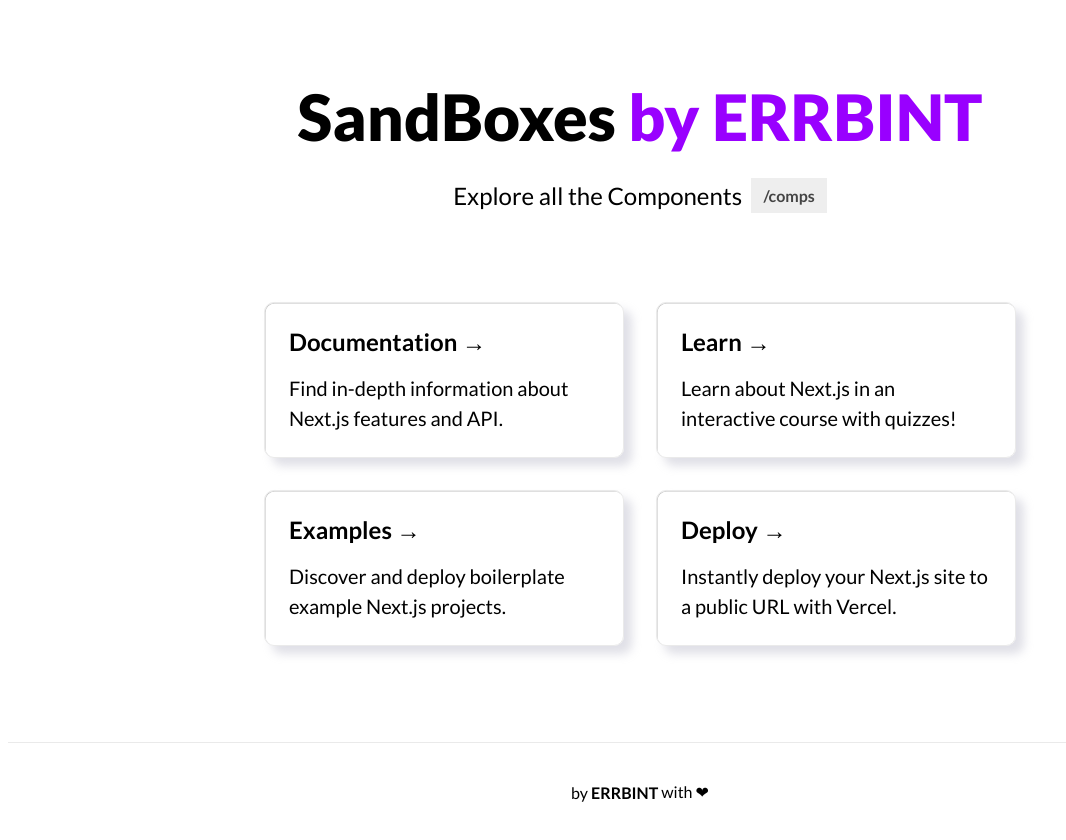
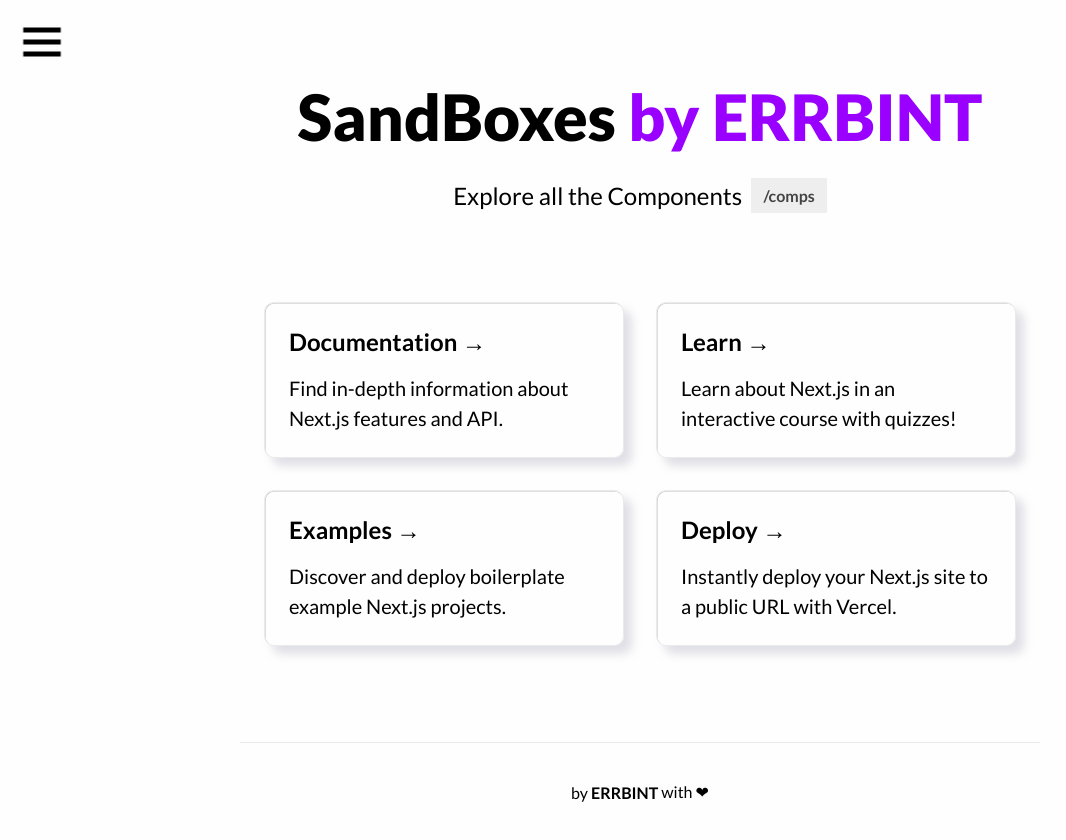
Before and after one commit to stackoverprof/sandboxes, a Next.js app: page / in a window 1280 px wide. Shown: the whole page, without its empty margins (0-1066 px from the left). Built offline with nearby package versions, Linux system fonts and the light colour scheme.

Commit message:
sidebar layout and transitioning

```diff
--- /dev/null
+++ b/components/Hamburger.js
@@ -0,0 +1,223 @@
+import React, { useState } from 'react'
+import Styled from '@emotion/styled'
+
+const Hamburger = () => {
+    const [action, setAction] = useState("")
+    const [setAside, setSetAside] = useState("")
+    const [opac, setOpac] = useState(0)
+    const [delayer, setDelayer] = useState("0")
+    const [delayer2, setDelayer2] = useState("0.6s")
+
+    function doAction() {
+        if (action == "" || action == "active back") {
+            setSetAside("200px")
+            setOpac(1)
+            setAction("active")
+            setDelayer("0.6s");
+            setDelayer2("0");
+        } else {
+            setSetAside("")
+            setOpac(0)
+            setAction("active back")
+            setDelayer("0");
+            setDelayer2("0.2s");
+        }
+
+    }
+
+    return (
+        <Wrapper onClick={() => doAction()}>
+            <div class={`menu ${action}`}>
+                <span class="bar"></span>
+                <span class="bar"></span>
+            </div>
+
+            <style>{`
+                .supermain{
+                    transform: translateX(${setAside});
+                    transition: 1s;
+                    transition-delay: ${delayer2};
+                }
+                .sidebardiv{
+                    filter: opacity(${opac});
+                    transition: 1s;
+                    transition-delay: ${delayer};
+                }
+            `}</style>
+
+        </Wrapper>
+    );
+}
+
+const Wrapper = Styled.div`
+    transform: scale(0.5);
+    width: 60px;
+    height: 60px;
+    position: fixed;
+    top: 12px;
+    left: 12px;
+    .menu {
+        position: absolute;
+        top: 50%;
+        left: 50%;
+        -webkit-transform: translate(-50%, -50%);
+                transform: translate(-50%, -50%);
+        overflow: hidden;
+        padding: 15px;
+        cursor: pointer;
+      }
+      .menu.active:before {
+        -webkit-animation: slideLeft 0.2s 0.05s ease-out forwards;
+                animation: slideLeft 0.2s 0.05s ease-out forwards;
+      }
+      .menu.active:after {
+        -webkit-animation: slideRight 0.2s 0.05s ease-out forwards;
+                animation: slideRight 0.2s 0.05s ease-out forwards;
+      }
+      .menu.active .bar {
+        -webkit-animation: rotate45 0.2s ease-out forwards;
+                animation: rotate45 0.2s ease-out forwards;
+      }
+      .menu.active .bar:last-child {
+        -webkit-animation: rotate135 0.2s 0.2s ease-out forwards;
+                animation: rotate135 0.2s 0.2s ease-out forwards;
+      }
+      .menu.back:before {
+        -webkit-transform: translateX(-120%);
+                transform: translateX(-120%);
+        -webkit-animation: slideBack 0.2s 0.05s ease-out forwards;
+                animation: slideBack 0.2s 0.05s ease-out forwards;
+      }
+      .menu.back:after {
+        -webkit-transform: translateX(120%);
+                transform: translateX(120%);
+        -webkit-animation: slideBack 0.2s 0.05s ease-out forwards;
+                animation: slideBack 0.2s 0.05s ease-out forwards;
+      }
+      .menu.back .bar {
+        -webkit-transform: rotate(-45deg);
+                transform: rotate(-45deg);
+        -webkit-animation: rotateBack 0.2s ease-out forwards;
+                animation: rotateBack 0.2s ease-out forwards;
+      }
+      .menu.back .bar:last-child {
+        -webkit-transform: rotate(-135deg);
+                transform: rotate(-135deg);
+        -webkit-animation: rotateBack 0.2s 0.2s ease-out forwards;
+                animation: rotateBack 0.2s 0.2s ease-out forwards;
+      }
+      .menu:before {
+        content: '';
+        display: block;
+        width: 75px;
+        height: 10px;
+        background: #000;
+      }
+      .menu:after {
+        content: '';
+        display: block;
+        width: 75px;
+        height: 10px;
+        background: #000;
+      }
+      .menu .bar {
+        display: block;
+        width: 75px;
+        height: 10px;
+        background: #000;
+        margin: 14px 0;
+      }
+      .menu .bar:last-child {
+        opacity: 0;
+        -webkit-transform: rotate(-45deg);
+                transform: rotate(-45deg);
+        position: absolute;
+        top: 25px;
+      }
+      @-webkit-keyframes rotate135 {
+        form {
+          opacity: 1;
+          -webkit-transform: rotate(-45deg);
+                  transform: rotate(-45deg);
+        }
+        to {
+          opacity: 1;
+          -webkit-transform: rotate(-135deg);
+                  transform: rotate(-135deg);
+        }
+      }
+      @keyframes rotate135 {
+        form {
+          opacity: 1;
+          -webkit-transform: rotate(-45deg);
+                  transform: rotate(-45deg);
+        }
+        to {
+          opacity: 1;
+          -webkit-transform: rotate(-135deg);
+                  transform: rotate(-135deg);
+        }
+      }
+      @-webkit-keyframes rotate45 {
+        to {
+          -webkit-transform: rotate(-45deg);
+                  transform: rotate(-45deg);
+        }
+      }
+      @keyframes rotate45 {
+        to {
+          -webkit-transform: rotate(-45deg);
+                  transform: rotate(-45deg);
+        }
+      }
+      @-webkit-keyframes rotateBack {
+        to {
+          -webkit-transform: rotate(0);
+                  transform: rotate(0);
+        }
+      }
+      @keyframes rotateBack {
+        to {
+          -webkit-transform: rotate(0);
+                  transform: rotate(0);
+        }
+      }
+      @-webkit-keyframes slideRight {
+        to {
+          -webkit-transform: translateX(122%);
+                  transform: translateX(122%);
+        }
+      }
+      @keyframes slideRight {
+        to {
+          -webkit-transform: translateX(122%);
+                  transform: translateX(122%);
+        }
+      }
+      @-webkit-keyframes slideLeft {
+        to {
+          -webkit-transform: translateX(-122%);
+                  transform: translateX(-122%);
+        }
+      }
+      @keyframes slideLeft {
+        to {
+          -webkit-transform: translateX(-122%);
+                  transform: translateX(-122%);
+        }
+      }
+      @-webkit-keyframes slideBack {
+        to {
+          -webkit-transform: translateX(0);
+                  transform: translateX(0);
+        }
+      }
+      @keyframes slideBack {
+        to {
+          -webkit-transform: translateX(0);
+                  transform: translateX(0);
+        }
+      }
+
+`
+export default Hamburger
--- /dev/null
+++ b/components/Sidebar.js
@@ -0,0 +1,22 @@
+import React from 'react'
+import Styled from '@emotion/styled'
+
+const Sidebar = () => {
+    return (
+        <Wrapper>
+            <img width="264" src="/compgif/example.png" alt=""/>
+        </Wrapper>
+    );
+}
+
+const Wrapper = Styled.div`
+    height: 100%;
+    width: 400px;
+    border: none;
+    box-shadow: 0 0 8px rgba(0,0,0,0.20);
+
+    display: flex;
+    justify-content: center;
+    align-items: center;
+`
+export default Sidebar
--- /dev/null
+++ b/components/layouts/MainLayout.js
@@ -0,0 +1,37 @@
+import React from 'react'
+import Styled from '@emotion/styled'
+import MenuBurger from '../Hamburger'
+import styles from '../../styles/Home.module.css'
+import Sidebar from '../Sidebar'
+
+const MainLayout = (props) => {
+    return (
+        <Wrapper>
+            <div className="sidebardiv">
+                <Sidebar />
+            </div>
+
+            <MenuBurger />
+            <div className="supermain">
+                {props.children}
+                <footer className={styles.footer}>
+                    <a href="https://vercel.com?utm_source=create-next-app&utm_medium=default-template&utm_campaign=create-next-app" target="_blank" rel="noopener noreferrer">
+                        by&nbsp;<strong> ERRBINT </strong>&nbsp;with ❤
+                    </a>
+                </footer>
+            </div>
+        </Wrapper>
+    );
+}
+
+const Wrapper = Styled.div`
+    .sidebardiv{
+        height: 100%;
+        width: 400px;
+
+        position: fixed;
+        top: 0;
+        left: 0;
+    }
+`
+export default MainLayout
--- a/pages/comps/index.js
+++ b/pages/comps/index.js
@@ -1,10 +1,12 @@
 import React from 'react'
 import Styled from '@emotion/styled'
 import Card from '../../components/comps/CardSB'
+import MainLayout from '../../components/layouts/MainLayout'
 
 const Index = () => {
     return (
         <Wrapper>
+            <MainLayout>
                 <h1>Explore Components</h1>
                 <div className="etalase">
                     <Card title="Dark Mode Skew" description="Button with nice sliding icon" urlimg="/compgif/darkskew.gif" tag="Button" page="/comps/dark-mode-btn1"/>
@@ -16,6 +18,7 @@
                     <Card tag="soon" page="/comps"/>
                     <Card tag="soon" page="/comps"/>
                 </div>
+            </MainLayout>
         </Wrapper>
     );
 }
@@ -28,6 +31,7 @@
 
 h1{
     margin: 50px;
+    text-align: center;
 }
 .etalase{
     max-width: 1000px;
--- a/pages/index.js
+++ b/pages/index.js
@@ -4,6 +4,7 @@
 import Badge from '../components/comps2/Badge'
 import DarkModeBtn from '../components/comps/DarkModeBtn1'
 import { useState, useEffect } from 'react'
+import MainLayout from '../components/layouts/MainLayout'
 
 export default function Home() {
   const [explorerText, setexplorerText] = useState("Explore all at");
@@ -31,6 +32,8 @@
         <link rel="icon" href="/favicon.ico" />
       </Head>
 
+      <MainLayout >
+
           <main className={styles.main}>
             <h1 className={styles.title}>
               SandBoxes <a href="http://errbint.net">by ERRBINT</a>
@@ -46,7 +49,6 @@
                 </a>
               </Link>
             </div>
-
 
             <div className={styles.grid}>
               <a href="https://nextjs.org/docs" className={styles.card}>
@@ -78,16 +80,8 @@
               </a>
             </div>
           </main>
+      </MainLayout>
 
-      <footer className={styles.footer}>
-        <a
-          href="https://vercel.com?utm_source=create-next-app&utm_medium=default-template&utm_campaign=create-next-app"
-          target="_blank"
-          rel="noopener noreferrer"
-        >
-          by&nbsp;<strong> ERRBINT </strong>&nbsp;with ❤
-        </a>
-      </footer>
 
     <style>{`
       .explorer{
--- a/styles/globals.css
+++ b/styles/globals.css
@@ -7,6 +7,8 @@
   padding: 0;
   margin: 0;
   font-family: 'Lato', sans-serif;
+  transition: 1s;
+  background-color: #fefefe;
 }
 
 a {
```
Also changed, not shown: public/compgif/example.png (added), public/compgif/example.svg (added). Lines whose indentation alone changed are shown as unchanged.
